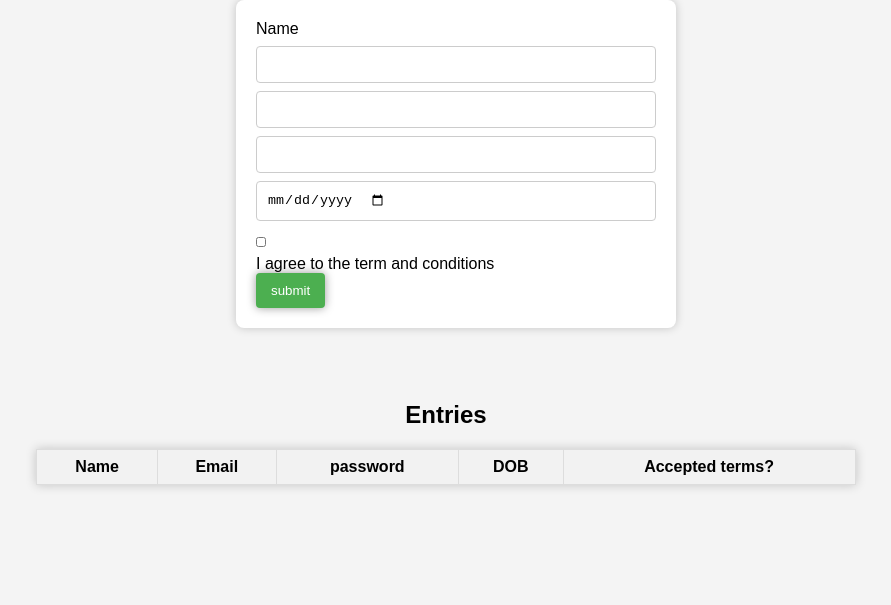
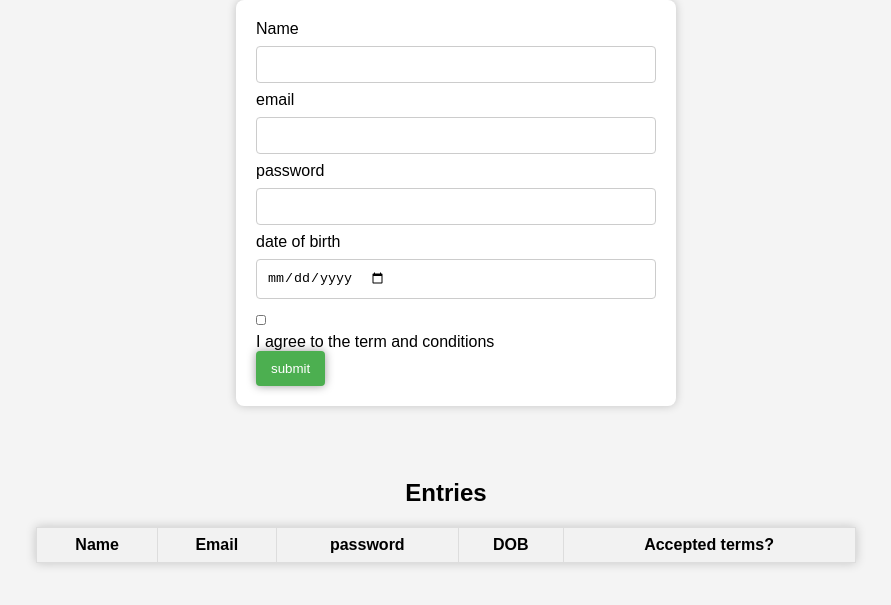
Before and after one commit to saivardhanvemula/wd101, a plain HTML site: page index.html in a window 1280 px wide. Shown: the part 135-740 px from the top of the page, without its empty margins (184-1075 px from the left). Drawn offline with Linux system fonts and the light colour scheme.

Commit message:
Add files via upload

```diff
--- a/index.html
+++ b/index.html
@@ -17,15 +17,15 @@
                 <input type="text" id="name" name="name" required>
             </div>
             <div class="form-group">
-                <label for="email"></label>
+                <label for="email">email</label>
                 <input type="email" id="email" name="email" required>
             </div>
             <div class="form-group">
-                <label for="password"></label>
+                <label for="password">password</label>
                 <input type="password" id="password" name="password" required>
             </div>
             <div class="form-group">
-                <label for="dob"></label>
+                <label for="dob">date of birth</label>
                 <input type="date" id="dob" name="dob" required>
                 <p id="dobError" class="error-message"></p>
             </div>
```
